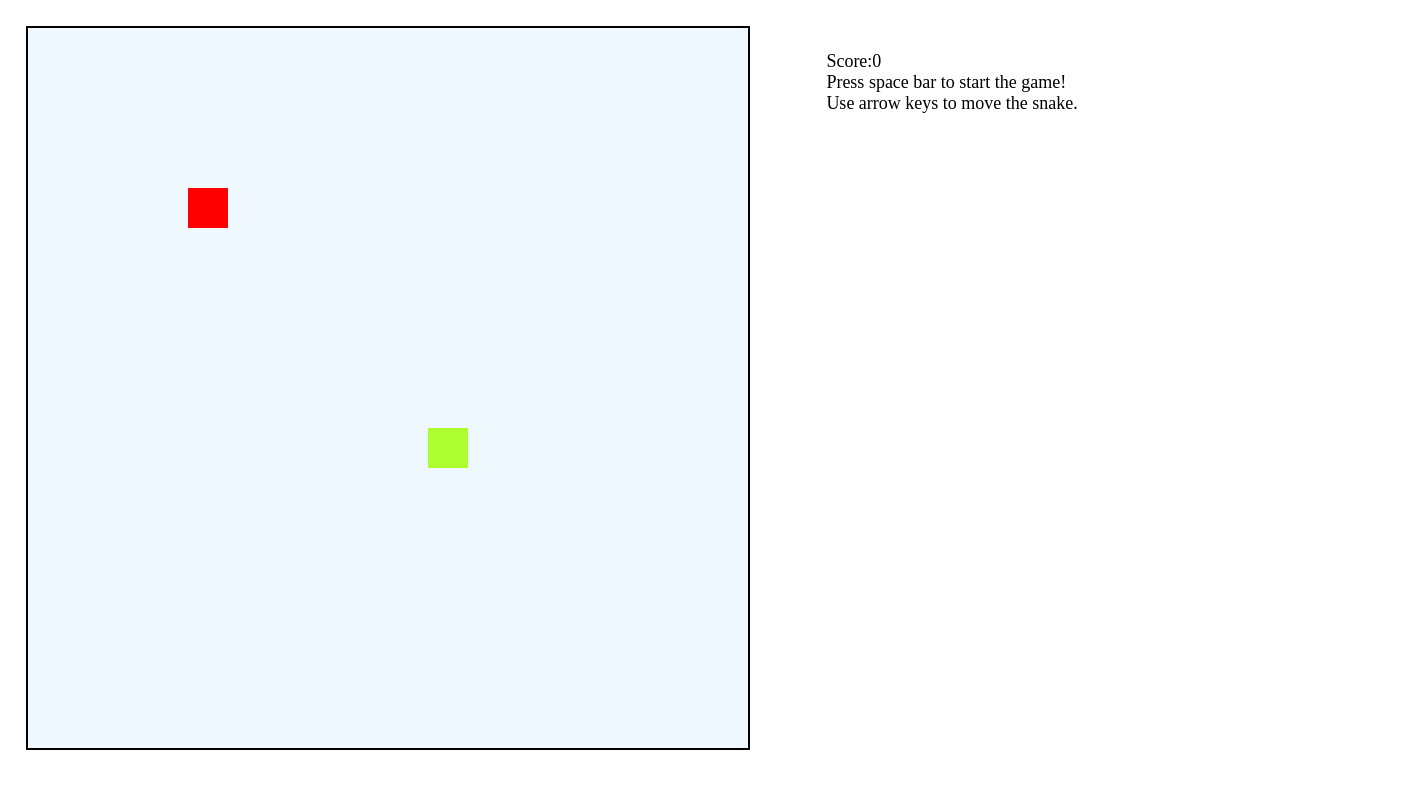
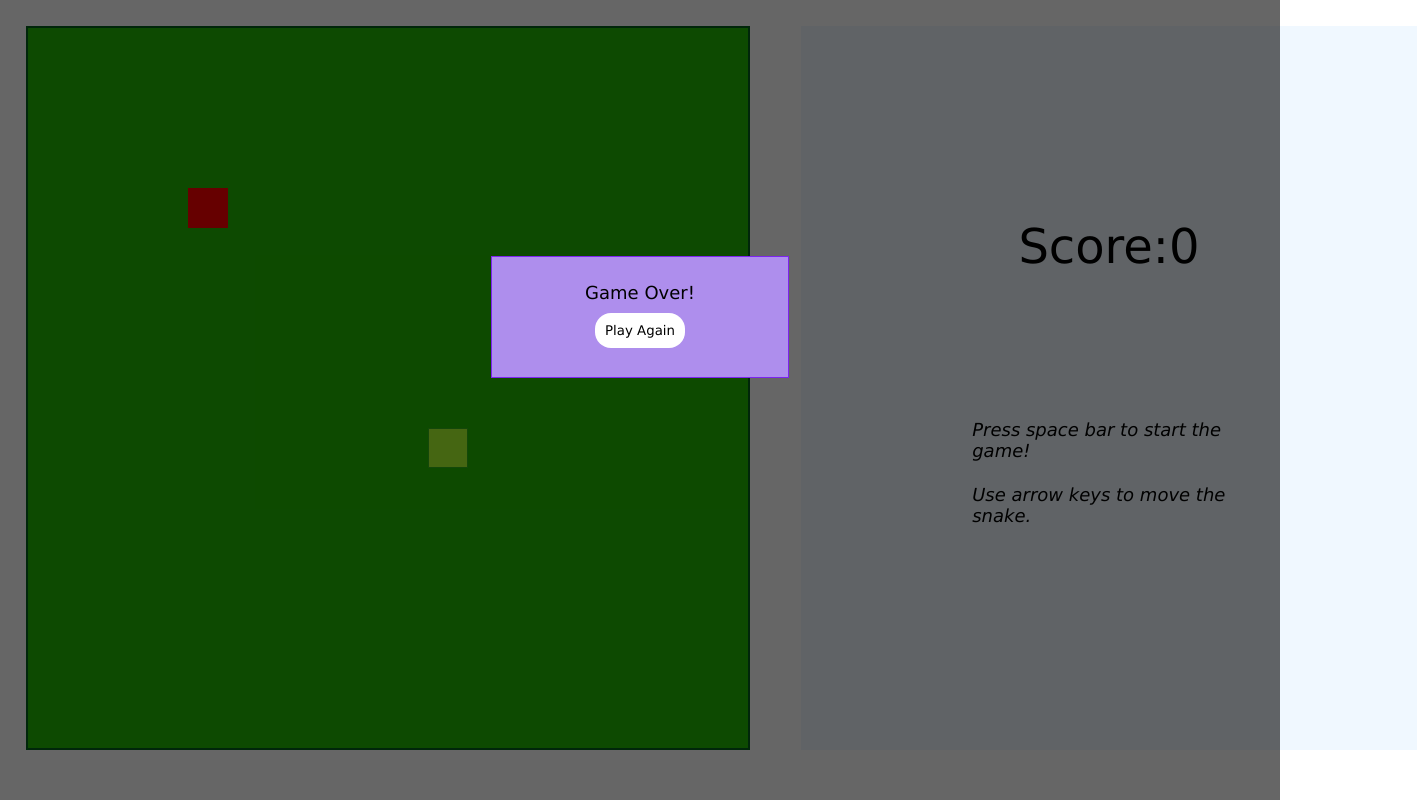
Before and after one commit to PriyanjaliSharma/Snake-Apple, a plain HTML site: page index.html in a window 1280 px wide. Shown: the whole page, 1417 px wide, since content can reach past the window. Drawn offline with Linux system fonts and the light colour scheme.

Commit message:
Add files via upload

```diff
--- a/snake.css
+++ b/snake.css
@@ -2,13 +2,13 @@
 *{
     padding: 0;
     margin: 0;
-
+    font-family: Verdana, Geneva, Tahoma, sans-serif;
     }
 #board{
-    background-color: aliceblue;
+    background-color: rgb(33, 186, 2);
     width: 90vmin;
     height: 90vmin;
-    border: 2px solid black;
+    border: 2px solid rgb(0, 96, 24);
     display: grid;
     grid-template-columns: repeat(18,1fr);
     grid-template-rows: repeat(18,1fr);
@@ -16,11 +16,12 @@
 }
 .snake{
     background-color: greenyellow;
-    border: 5px black;
+    /* border: 5px black; */
+    border: 1px solid rgb(52, 181, 26);
 }
 .food{
     background-color: red;
-    border: 1px black;
+    border: 2px black;
 }
 
 body{
@@ -28,11 +29,25 @@ body{
     flex-direction: row;
 }
 .ScoreBoard{
-    margin: 4vw;
+    margin: 2vw;
+    background-color: aliceblue;
+    padding: 5vw 12vw;
 }
+.text{
+    margin: 1vw;
+    border-radius: 10px;
+    font-style: oblique;
 
+}
+#scoreBox{
+    text-align: center;
+    padding: 10vw 5vw;
+    font-size: xxx-large;
+    /* background-color: aquamarine; */
+}
 p{
     font-size: large;
+    padding: 5px;
 }
 
 i{
@@ -40,27 +55,35 @@ i{
     width: 20px;
 }
 .modal {
-    display: none; /* Hidden by default */
+    /* display: none; Hidden by default */
     position: fixed; /* Stay in place */
     z-index: 1; /* Sit on top */
     left: 0;
     top: 0;
-    width: 100%; /* Full width */
+    width: 100%;
     height: 100%; /* Full height */
     overflow: auto; /* Enable scroll if needed */
     background-color: rgb(0,0,0); /* Fallback color */
-    background-color: rgba(0,0,0,0.4); /* Black w/ opacity */
+    background-color: rgba(0,0,0,0.6); /* Black w/ opacity */
+    text-align: center;
   }
 
   /* Modal Content/Box */
   .modal-content {
-    background-color: #fefefe;
-    margin: 15% auto; /* 15% from the top and centered */
+    background-color: #ae8eed;
+    margin: 20% auto; /* 15% from the top and centered */
     padding: 20px;
-    border: 1px solid #888;
-    width: 80%; /* Could be more or less, depending on screen size */
+    border: 1px solid #730feed3;
+    width: 20%; /* Could be more or less, depending on screen size */
+    height: 10%;
   }
-
+  #myBtn{
+    padding: 10px;
+    margin: 5px;
+    background-color: white;
+    border: none;
+    border-radius: 16px
+  }
   /* The Close Button */
   .close {
     color: #aaa;
```
